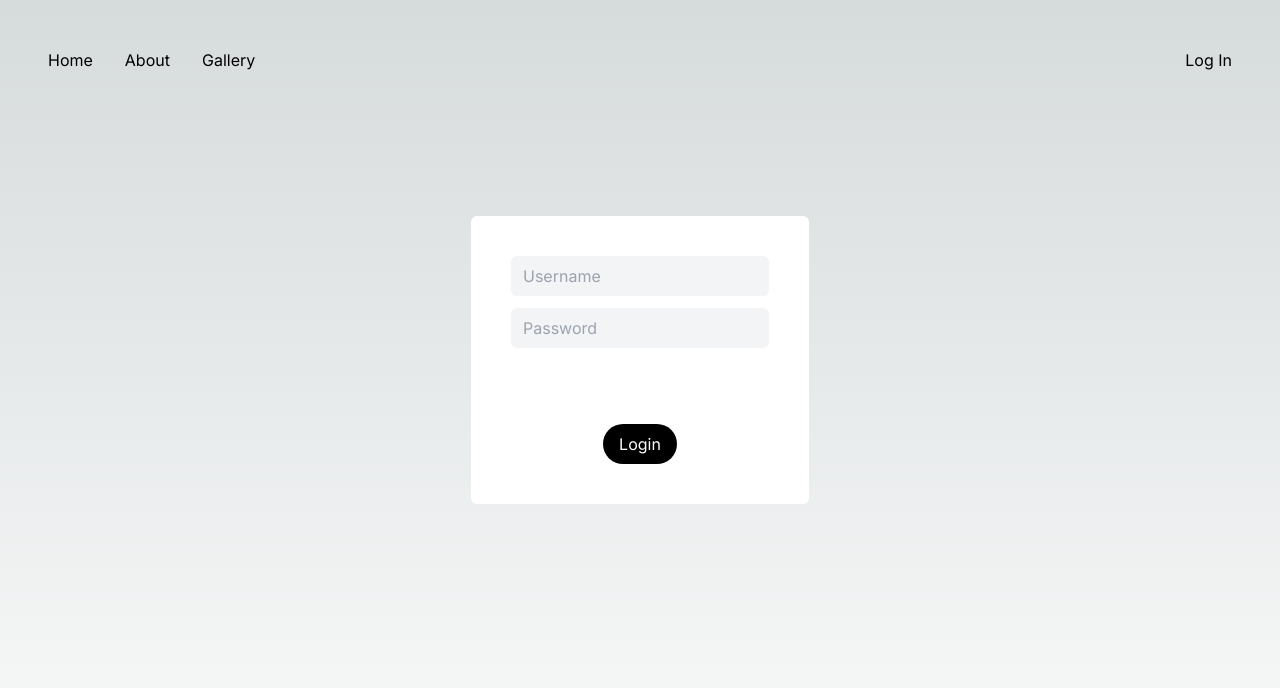
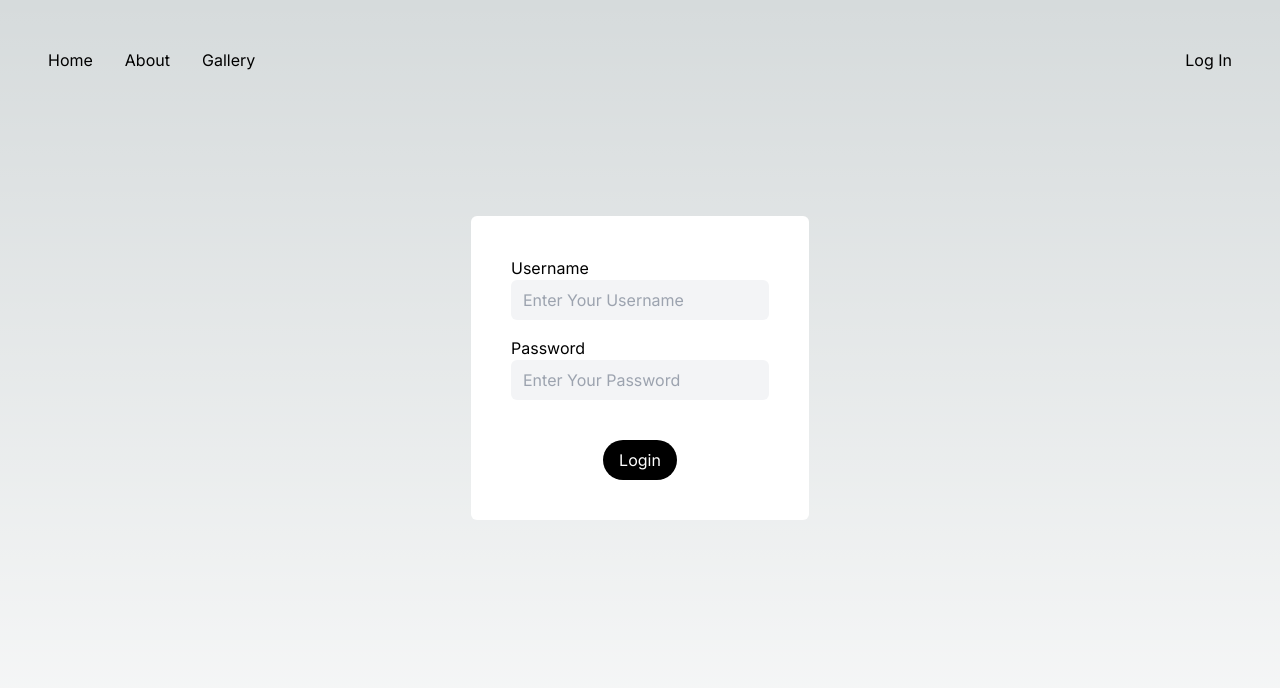
Before and after one commit to Anonym0usLemon/Nextjs-Login-App, a Next.js app: page /login in a window 1280 px wide. Shown: the top 688 px of the page. Built offline with nearby package versions, Linux system fonts and the light colour scheme.

Commit message:
login page

```diff
--- a/app/login/page.tsx
+++ b/app/login/page.tsx
@@ -3,8 +3,14 @@ export default function Page() {
     <main className="flex min-h-screen flex-col items-center justify-between p-24">
       <form action="" className="flex flex-col items-center justify-between gap-6 bg-white p-10 min-h-72 rounded-md">
         <div className="flex flex-col items-center justify-center">
-          <input type="text" placeholder="Username" className="bg-gray-100 text-black rounded-md py-2 px-3 focus:outline-none focus:ring focus:ring-blue-500"/>
-          <input type="password" placeholder="Password" className="mt-3 bg-gray-100 text-black rounded-md py-2 px-3 focus:outline-none focus:ring focus:ring-blue-500"/>
+          <div className="mb-4 flex flex-col">
+            <label htmlFor="username" className="w-full text-black">Username</label>
+            <input type="text" placeholder="Enter Your Username" id="username" className="bg-gray-100 text-black rounded-md py-2 px-3 focus:outline-none focus:ring focus:ring-blue-500"/>
+          </div>
+          <div className="mb-4 flex flex-col">
+            <label htmlFor="password" className="w-full text-black">Password</label>
+            <input type="password" placeholder="Enter Your Password" id="password" className=" bg-gray-100 text-black rounded-md py-2 px-3 focus:outline-none focus:ring focus:ring-blue-500"/>
+          </div>
         </div>
         <button type="submit" className="hover:bg-blue-600 transition ease-in-out delay-150 text-white bg-black py-2 px-4 rounded-full">Login</button>
       </form>
```
